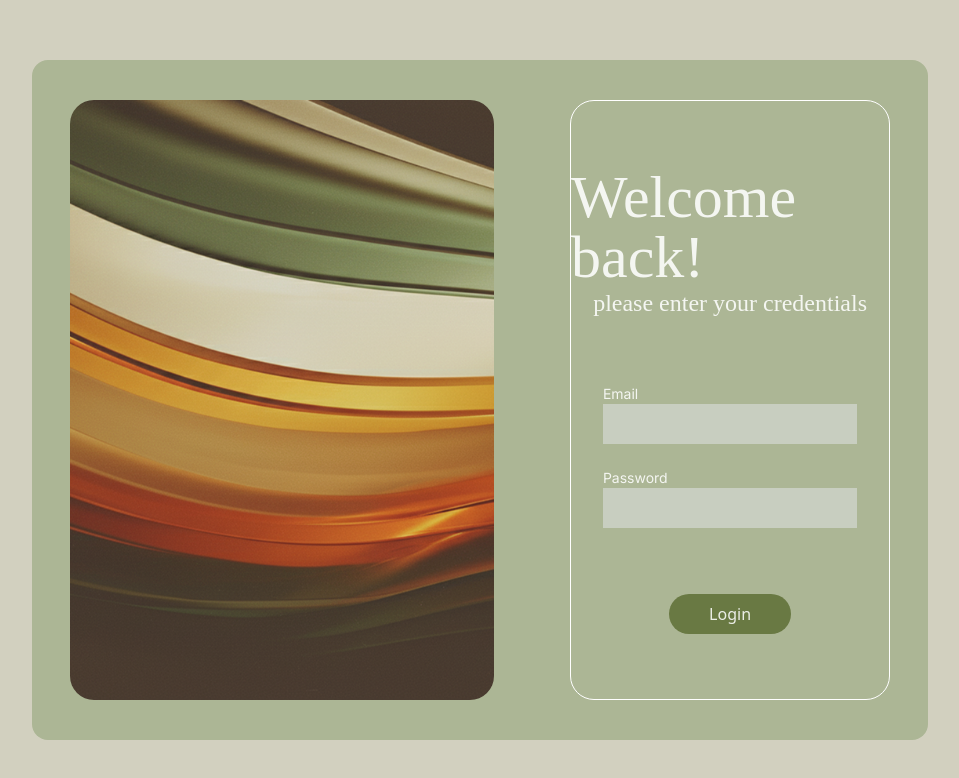
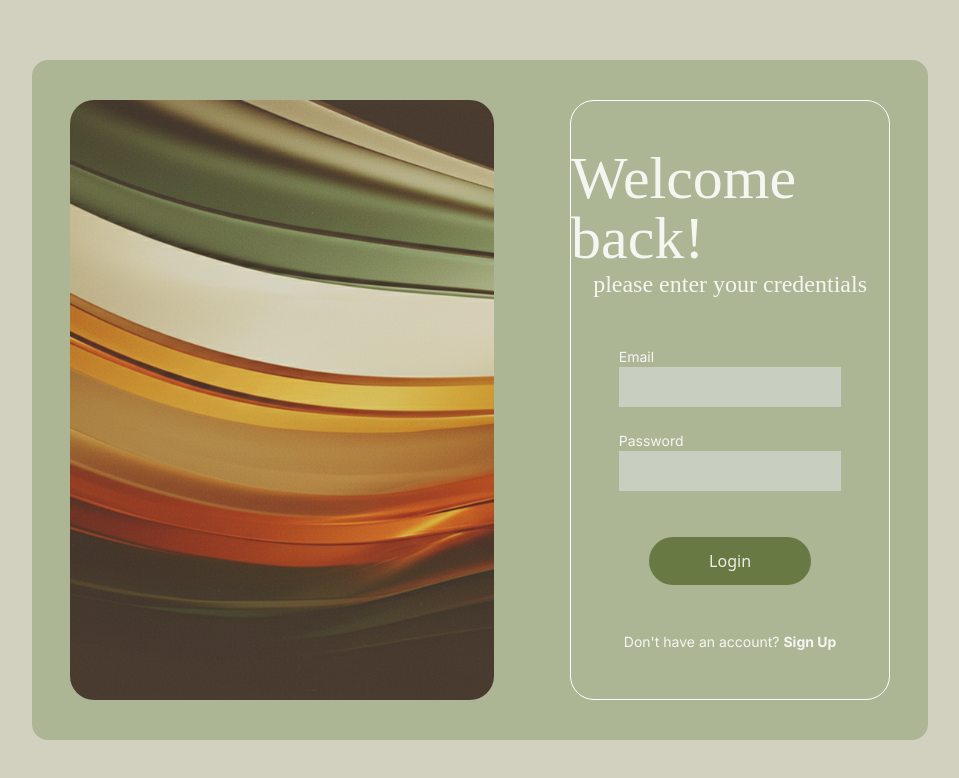
Before and after one commit to Juzznick/Ticvite, a React (Vite) app in the folder frontend/: page / in a window 1280 px wide. Shown: the top 778 px of the page, without its empty margins (160-1119 px from the left). Built offline with nearby package versions, Linux system fonts and the light colour scheme; a web font is replaced by a local one.

Commit message:
login screen

```diff
--- a/frontend/src/LoginScreen.jsx
+++ b/frontend/src/LoginScreen.jsx
@@ -7,22 +7,27 @@ const LoginScreen = () => {
                     <img src="/images/login-sideimg.png" className="rounded-3xl h-[75vh] " />
                 </div>
                 <div className="flex justify-evenly items-center flex-col border-white border-1 h-[75vh] w-[25vw] rounded-3xl">
+
                     <div className='flex flex-col items-center '>
                         <h1 className="font-ephesis text-6xl">Welcome back!</h1>
                         <h3 className='font-ephesis text-2xl'>please enter your credentials</h3>
                     </div>
 
-                    <div className='flex flex-col justify-center w-[80%]'>
+                    <div className='flex flex-col justify-center w-[70%]'>
                         <h4 className='font-inter text-sm'>Email</h4>
                         <input className='bg-gray-200/50 h-10 text-gray-500 text-sm pl-2 '></input>
-                        <br/>
+                        <br />
                         <h4 className='font-inter text-sm'>Password</h4>
                         <input type='password' className='bg-gray-200/50 h-10 text-gray-500 text-sm pl-2'></input>
                     </div>
 
                     <div>
-                        <button className='bg-retrogreen rounded-3xl pt-2 pb-2 pl-10 pr-10 cursor-pointer'>Login</button>
+                        <button className='bg-retrogreen rounded-3xl pt-3 pb-3 pl-15 pr-15 cursor-pointer'>Login</button>
                     </div>
+
+
+
+                    <h4 className='font-inter text-sm'>Don't have an account? <span className='font-bold cursor-pointer'>Sign Up</span></h4>
 
                 </div>
             </div>
```
